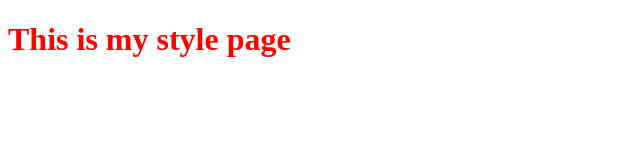
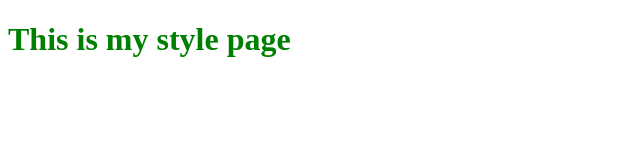
Before and after one commit to jason8805/jason8805.github.io, a plain HTML site: page s01/style.html in a window 1280 px wide. Shown: the whole page, without its empty margins (0-640 px from the left). Drawn offline with Linux system fonts and the light colour scheme.

Commit message:
color to green

```diff
--- a/s01/style.html
+++ b/s01/style.html
@@ -7,6 +7,6 @@
     <title>Document</title>
 </head>
 <body>
-    <h1 style="color: red;">This is my style page</h1>
+    <h1 style="color: green;">This is my style page</h1>
 </body>
 </html>
```
